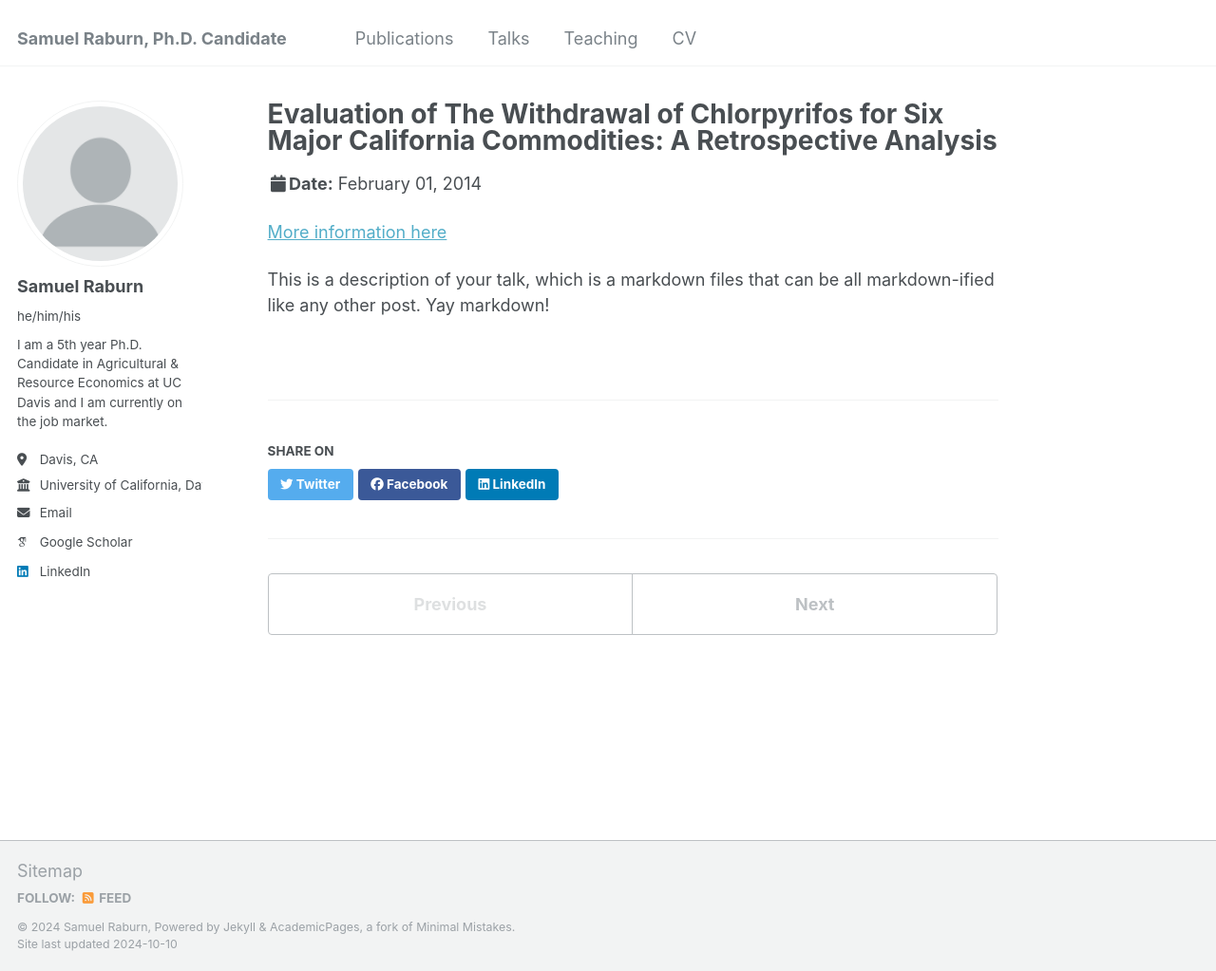
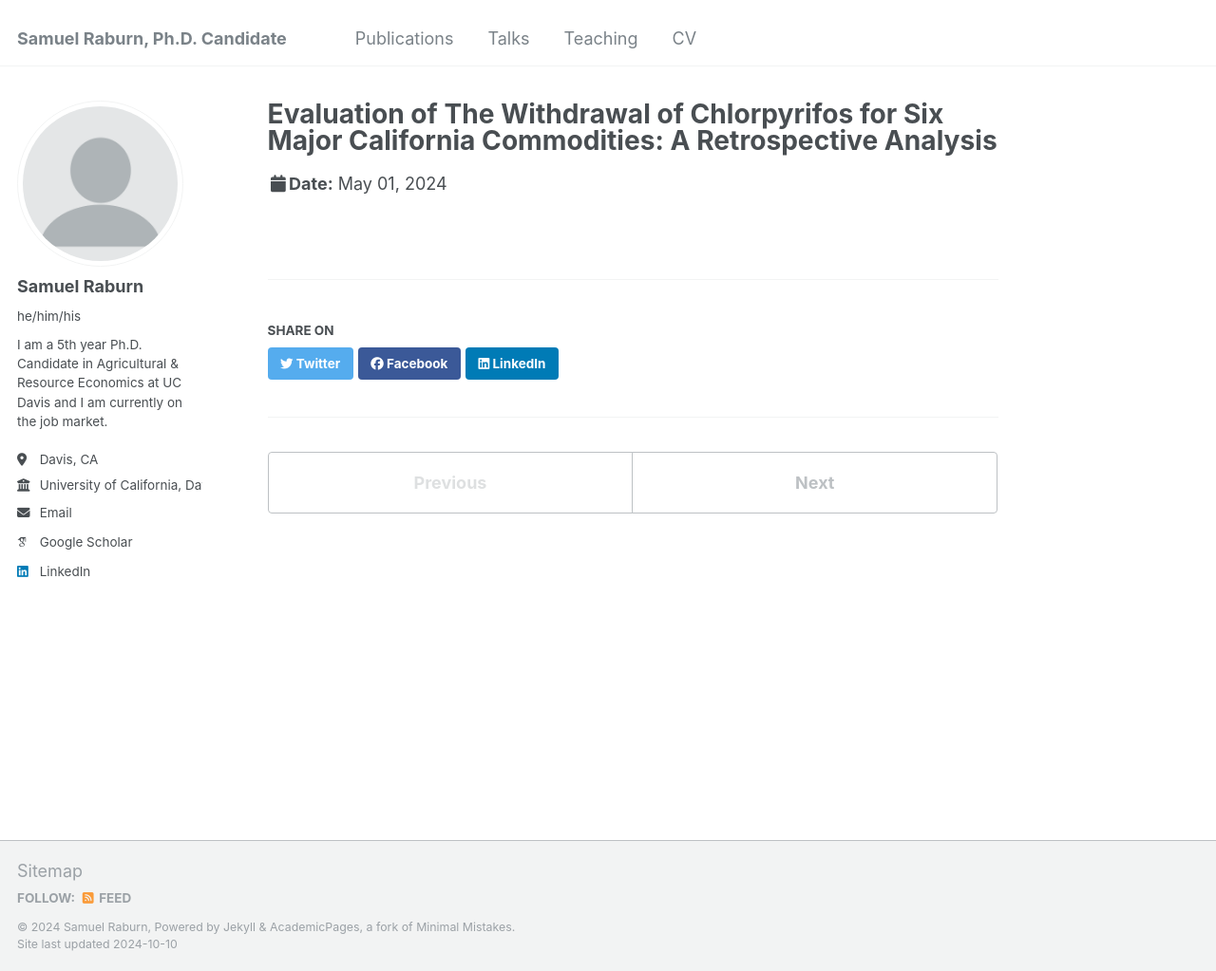
Before and after one commit to sraburn/sraburn.github.io, a Jekyll site: the page built from _talks/2014-02-01-talk-2.md, in a window 1280 px wide and 1023 px high. Shown: the whole window at 95% size. Built offline with Jekyll 4.4.1, drawn with Linux system fonts in a browser that asks for light colours; some web fonts are replaced.

Commit message:
Update 2014-02-01-talk-2.md

```diff
--- a/_talks/2014-02-01-talk-2.md
+++ b/_talks/2014-02-01-talk-2.md
@@ -2,12 +2,8 @@
 title: "Evaluation of The Withdrawal of Chlorpyrifos for Six Major California Commodities: A Retrospective Analysis"
 collection: talks
 type: "Talk"
-permalink: /talks/2014-02-01-talk-2
-venue: "London School of Testing"
-date: 2014-02-01
-location: "London, UK"
+permalink: /talks/2024-05-01
+venue: "UC Davis Symposium on Agricultural, Environmental and Human Sciences"
+date: 2024-05-01
+location: "Davis, CA"
 ---
-
-[More information here](http://example2.com)
-
-This is a description of your talk, which is a markdown files that can be all markdown-ified like any other post. Yay markdown!
```
